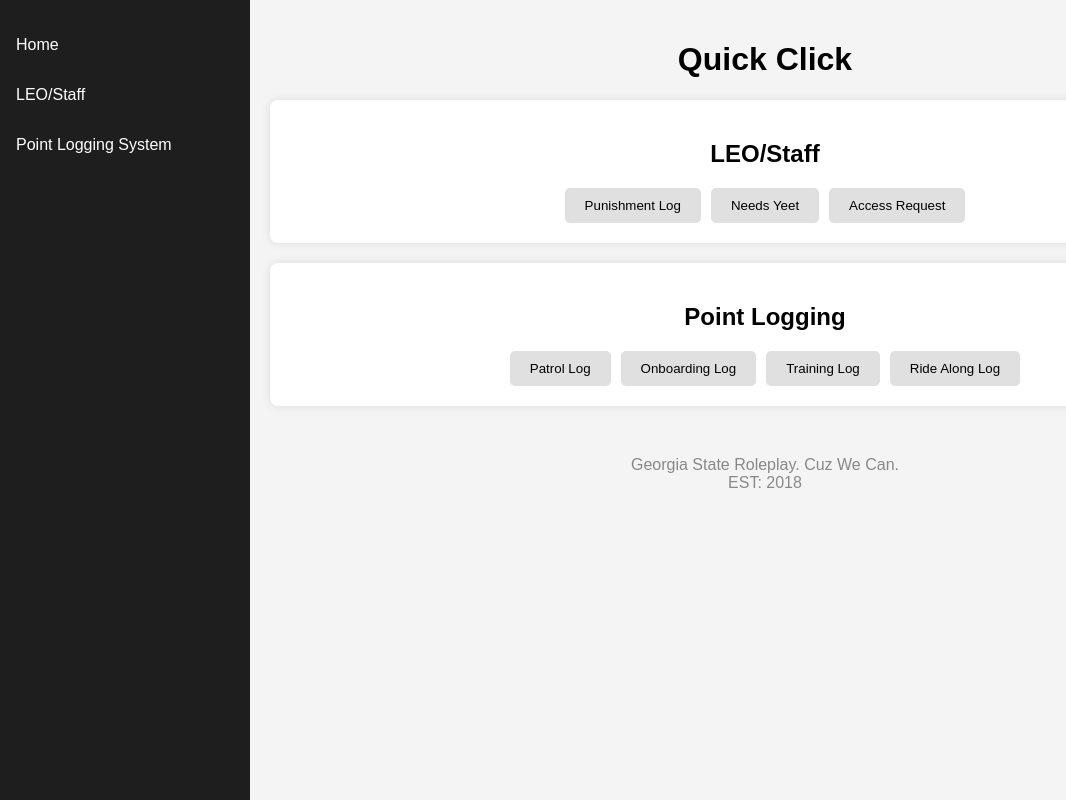
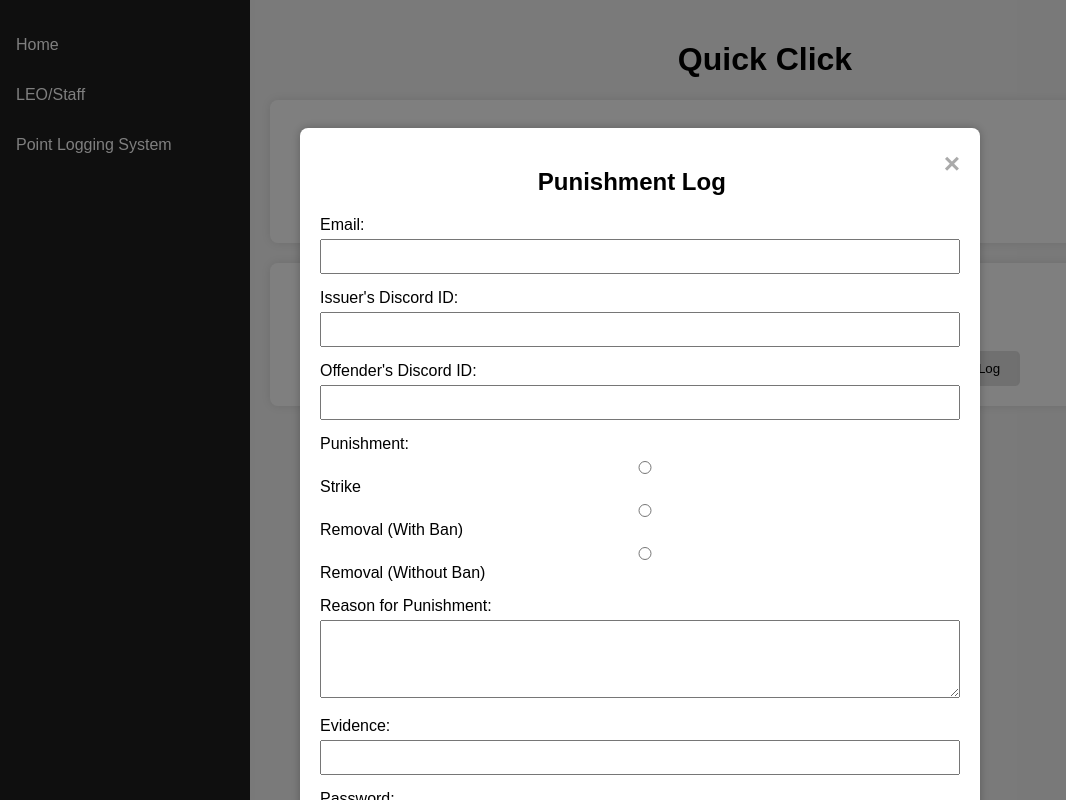
Before and after one commit to RasAlGhul8991/gsrp-portal, a plain HTML site: page index.html in a window 1280 px wide. Both pictures are taken after a click on the button "Punishment Log". Shown: the whole page, without its empty margins (0-1066 px from the left). Drawn offline with Linux system fonts and the light colour scheme.

Commit message:
Update index.html

```diff
--- a/index.html
+++ b/index.html
@@ -65,6 +65,61 @@
       margin-top: 50px;
       color: #888;
     }
+
+    /* Modal styles */
+    .modal {
+      display: none;
+      position: fixed;
+      z-index: 1000;
+      left: 0;
+      top: 0;
+      width: 100%;
+      height: 100%;
+      overflow: auto;
+      background-color: rgba(0, 0, 0, 0.5);
+    }
+    .modal-content {
+      background-color: white;
+      margin: 10% auto;
+      padding: 20px;
+      border-radius: 8px;
+      width: 50%;
+      box-shadow: 0 0 10px rgba(0, 0, 0, 0.25);
+    }
+    .close {
+      color: #aaa;
+      float: right;
+      font-size: 28px;
+      font-weight: bold;
+    }
+    .close:hover,
+    .close:focus {
+      color: black;
+      text-decoration: none;
+      cursor: pointer;
+    }
+    .form-group {
+      margin-bottom: 15px;
+    }
+    .form-group label {
+      display: block;
+      margin-bottom: 5px;
+    }
+    .form-group input,
+    .form-group textarea {
+      width: 100%;
+      padding: 8px;
+      box-sizing: border-box;
+    }
+    .form-group input[type="submit"] {
+      background-color: #4CAF50;
+      color: white;
+      border: none;
+      cursor: pointer;
+    }
+    .form-group input[type="submit"]:hover {
+      background-color: #45a049;
+    }
   </style>
 </head>
 <body>
@@ -81,7 +136,7 @@
   <div class="section">
     <h2>LEO/Staff</h2>
     <div class="button-container">
-      <button class="btn" onclick="window.open('https://your-google-form-link', '_blank')">Punishment Log</button>
+      <button class="btn" onclick="openModal()">Punishment Log</button>
       <button class="btn" onclick="window.open('https://your-google-form-link', '_blank')">Needs Yeet</button>
       <button class="btn" onclick="window.open('https://your-google-form-link', '_blank')">Access Request</button>
     </div>
@@ -102,5 +157,69 @@
   </footer>
 </div>
 
+<!-- Modal -->
+<div id="punishmentModal" class="modal">
+  <div class="modal-content">
+    <span class="close" onclick="closeModal()">&times;</span>
+    <h2>Punishment Log</h2>
+    <form>
+      <div class="form-group">
+        <label for="email">Email:</label>
+        <input type="email" id="email" name="email" required>
+      </div>
+      <div class="form-group">
+        <label for="issuer-id">Issuer's Discord ID:</label>
+        <input type="text" id="issuer-id" name="issuer-id" required>
+      </div>
+      <div class="form-group">
+        <label for="offender-id">Offender's Discord ID:</label>
+        <input type="text" id="offender-id" name="offender-id" required>
+      </div>
+      <div class="form-group">
+        <label>Punishment:</label>
+        <input type="radio" id="strike" name="punishment" value="Strike" required>
+        <label for="strike">Strike</label>
+        <input type="radio" id="removal-ban" name="punishment" value="Removal (With Ban)" required>
+        <label for="removal-ban">Removal (With Ban)</label>
+        <input type="radio" id="removal-noban" name="punishment" value="Removal (Without Ban)" required>
+        <label for="removal-noban">Removal (Without Ban)</label>
+      </div>
+      <div class="form-group">
+        <label for="reason">Reason for Punishment:</label>
+        <textarea id="reason" name="reason" rows="4" required></textarea>
+      </div>
+      <div class="form-group">
+        <label for="evidence">Evidence:</label>
+        <input type="text" id="evidence" name="evidence" required>
+      </div>
+      <div class="form-group">
+        <label for="password">Password:</label>
+        <input type="password" id="password" name="password" required>
+      </div>
+      <div class="form-group">
+        <input type="submit" value="Submit">
+      </div>
+    </form>
+  </div>
+</div>
+
+<script>
+  function openModal() {
+    document.getElementById('punishmentModal').style.display = 'block';
+  }
+
+  function closeModal() {
+    document.getElementById('punishmentModal').style.display = 'none';
+  }
+
+  // Close modal when clicking outside of it
+  window.onclick = function(event) {
+    const modal = document.getElementById('punishmentModal');
+    if (event.target === modal) {
+      modal.style.display = 'none';
+    }
+  }
+</script>
+
 </body>
 </html>
```
